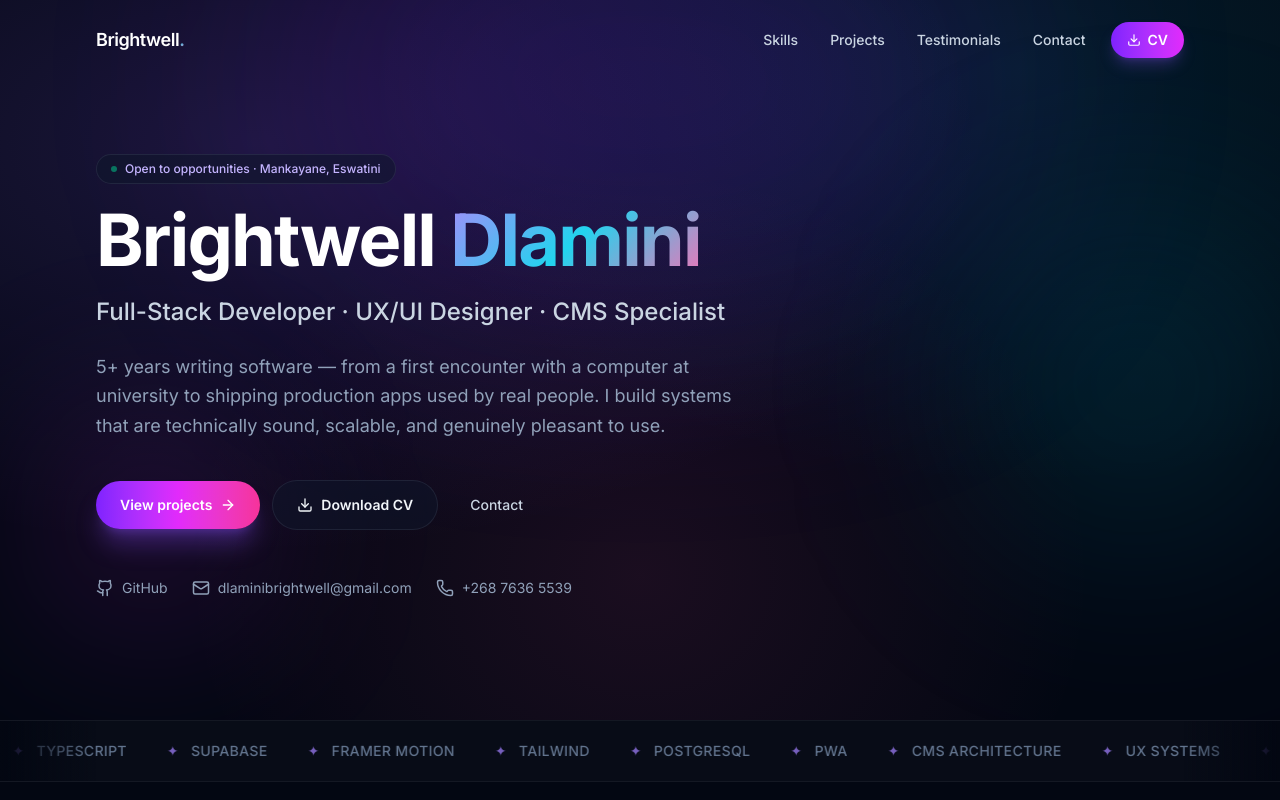
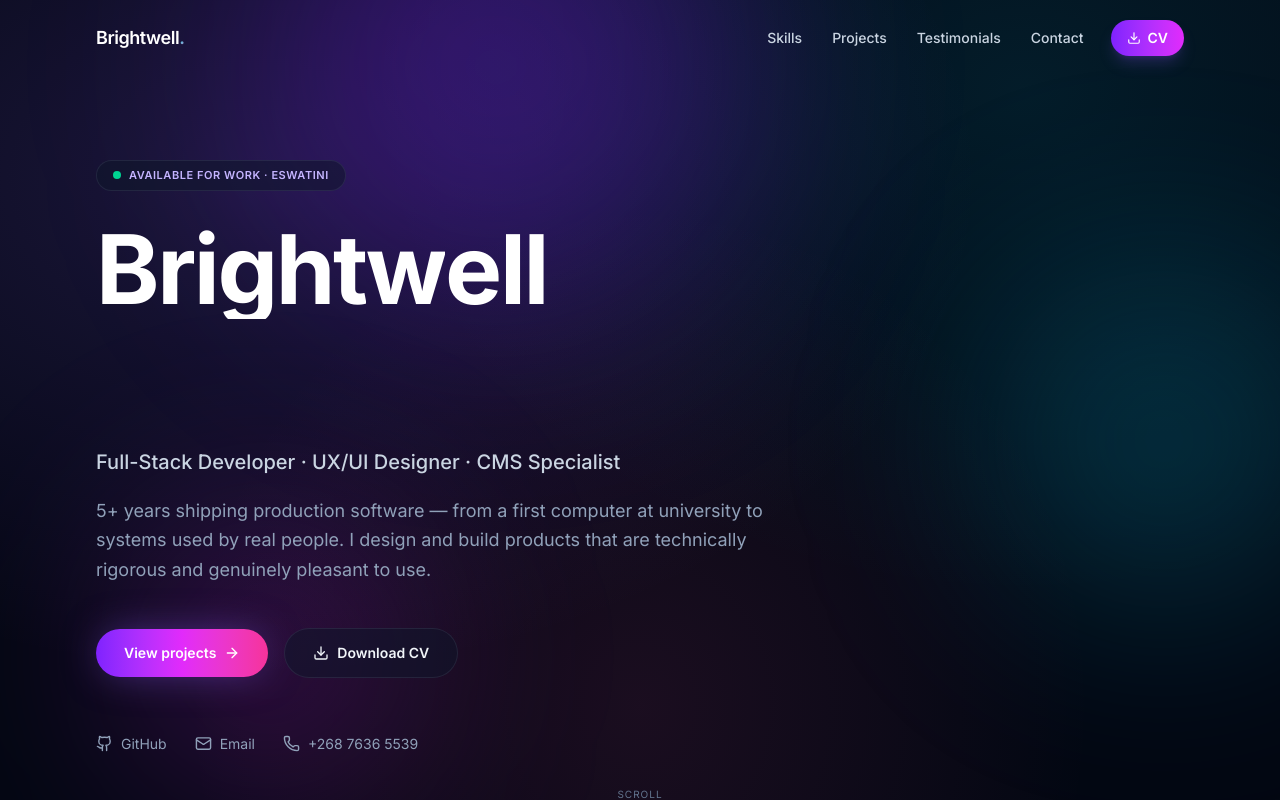
Before and after one commit to Brightwell-Dlamini/brightwell-portfolio, a Next.js app: page / in a window 1280 px wide. Shown: the top 800 px of the page. Built offline with nearby package versions, Linux system fonts and the light colour scheme.

Commit message:
feat(motion): expert Hero + Navbar with magnetic links and scroll-shrink

```diff
--- a/src/components/Hero.tsx
+++ b/src/components/Hero.tsx
@@ -7,9 +7,12 @@ import {
   useTransform,
   useMotionValue,
   useSpring,
+  useTime,
 } from "framer-motion";
 import { ArrowRight, Download, Github, Mail, Phone } from "lucide-react";
-import { staggerContainer, fadeUp, springSoft } from "@/lib/animations";
+import { SplitText } from "@/components/SplitText";
+import { MagneticButton } from "@/components/MagneticButton";
+import { staggerContainer, fadeUp } from "@/lib/animations";
 
 export function Hero() {
   const sectionRef = useRef<HTMLElement>(null);
@@ -18,145 +21,92 @@ export function Hero() {
     offset: ["start start", "end start"],
   });
 
-  const yBlob1 = useTransform(scrollYProgress, [0, 1], [0, 120]);
-  const yBlob2 = useTransform(scrollYProgress, [0, 1], [0, -80]);
-  const opacityContent = useTransform(scrollYProgress, [0, 0.6], [1, 0.3]);
+  const yContent = useTransform(scrollYProgress, [0, 1], [0, 180]);
+  const opacityContent = useTransform(scrollYProgress, [0, 0.55], [1, 0]);
+  const scaleContent = useTransform(scrollYProgress, [0, 0.7], [1, 0.92]);
 
   const mouseX = useMotionValue(0);
   const mouseY = useMotionValue(0);
-  const springX = useSpring(mouseX, { stiffness: 50, damping: 20 });
-  const springY = useSpring(mouseY, { stiffness: 50, damping: 20 });
-  const orb1X = useTransform(springX, [-1, 1], [-18, 18]);
-  const orb1Y = useTransform(springY, [-1, 1], [-12, 12]);
-  const orb2X = useTransform(springX, [-1, 1], [14, -14]);
-  const orb2Y = useTransform(springY, [-1, 1], [10, -10]);
+  const springX = useSpring(mouseX, { stiffness: 40, damping: 18 });
+  const springY = useSpring(mouseY, { stiffness: 40, damping: 18 });
+  const orb1X = useTransform(springX, [-1, 1], [-30, 30]);
+  const orb1Y = useTransform(springY, [-1, 1], [-20, 20]);
+  const orb2X = useTransform(springX, [-1, 1], [24, -24]);
+
+  const t = useTime();
+  const floatY = useTransform(t, (v) => Math.sin(v / 900) * 18);
+  const floatY2 = useTransform(t, (v) => Math.cos(v / 1100) * 22);
 
   const onMouseMove = (e: React.MouseEvent) => {
-    const { clientX, clientY } = e;
-    const { innerWidth, innerHeight } = window;
-    mouseX.set((clientX / innerWidth) * 2 - 1);
-    mouseY.set((clientY / innerHeight) * 2 - 1);
+    mouseX.set((e.clientX / window.innerWidth) * 2 - 1);
+    mouseY.set((e.clientY / window.innerHeight) * 2 - 1);
   };
 
   return (
     <section
       ref={sectionRef}
       onMouseMove={onMouseMove}
-      className="relative overflow-hidden pt-28 pb-20 sm:pt-36 sm:pb-28 min-h-[90vh] flex items-center mesh-bg"
+      className="relative overflow-hidden pt-32 pb-24 sm:pt-40 sm:pb-32 min-h-[100vh] flex items-center mesh-bg"
     >
-      <motion.div
-        className="pointer-events-none absolute -top-32 left-1/2 h-[420px] w-[700px] -translate-x-1/2 rounded-full bg-violet-600/25 blur-[120px] will-change-transform"
-        style={{ y: yBlob1, x: orb1X }}
-        animate={{ scale: [1, 1.08, 1], opacity: [0.5, 0.7, 0.5] }}
-        transition={{ duration: 8, repeat: Infinity, ease: "easeInOut" }}
-      />
-      <motion.div
-        className="pointer-events-none absolute top-1/3 right-0 h-72 w-72 rounded-full bg-cyan-500/15 blur-[100px] will-change-transform"
-        style={{ y: yBlob2, x: orb2X, translateY: orb1Y }}
-        animate={{ scale: [1, 1.12, 1] }}
-        transition={{ duration: 10, repeat: Infinity, ease: "easeInOut", delay: 1 }}
-      />
-      <motion.div
-        className="pointer-events-none absolute bottom-20 left-10 h-56 w-56 rounded-full bg-fuchsia-500/15 blur-[90px] will-change-transform"
-        style={{ x: orb2X, y: orb2Y }}
-        animate={{ y: [0, -20, 0] }}
-        transition={{ duration: 6, repeat: Infinity, ease: "easeInOut" }}
-      />
+      <motion.div className="pointer-events-none absolute -top-40 left-[20%] h-[480px] w-[480px] rounded-full bg-violet-600/30 blur-[110px] will-change-transform" style={{ x: orb1X, y: floatY }} />
+      <motion.div className="pointer-events-none absolute top-[30%] right-[-5%] h-[360px] w-[360px] rounded-full bg-cyan-500/20 blur-[100px] will-change-transform" style={{ x: orb2X, y: floatY2 }} />
+      <motion.div className="pointer-events-none absolute bottom-[10%] left-[10%] h-[280px] w-[280px] rounded-full bg-fuchsia-500/20 blur-[90px] will-change-transform" style={{ x: orb2X, y: orb1Y }} animate={{ scale: [1, 1.15, 1] }} transition={{ duration: 7, repeat: Infinity, ease: "easeInOut" }} />
 
-      <motion.div
-        className="relative mx-auto max-w-6xl px-4 sm:px-6 lg:px-8 w-full"
-        style={{ opacity: opacityContent }}
-        variants={staggerContainer}
-        initial="hidden"
-        animate="visible"
-      >
-        <div className="max-w-3xl">
-          <motion.p
-            variants={fadeUp}
-            className="mb-5 inline-flex items-center gap-2 rounded-full border border-white/10 glass px-3.5 py-1.5 text-xs font-medium text-violet-300"
-          >
-            <span className="h-1.5 w-1.5 rounded-full bg-emerald-400 animate-pulse" />
-            Open to opportunities · Mankayane, Eswatini
-          </motion.p>
+      <div className="pointer-events-none absolute inset-0 opacity-[0.04]" style={{ backgroundImage: "linear-gradient(rgba(255,255,255,0.08) 1px, transparent 1px), linear-gradient(90deg, rgba(255,255,255,0.08) 1px, transparent 1px)", backgroundSize: "64px 64px", maskImage: "radial-gradient(ellipse at center, black 20%, transparent 70%)" }} />
 
-          <motion.h1
-            variants={fadeUp}
-            className="text-4xl font-bold tracking-tight text-white sm:text-5xl lg:text-7xl"
-          >
-            Brightwell{" "}
-            <span className="gradient-text">Dlamini</span>
-          </motion.h1>
+      <motion.div className="relative mx-auto max-w-6xl px-4 sm:px-6 lg:px-8 w-full" style={{ y: yContent, opacity: opacityContent, scale: scaleContent }}>
+        <motion.div variants={staggerContainer} initial="hidden" animate="visible">
+          <motion.div variants={fadeUp} className="mb-7">
+            <span className="inline-flex items-center gap-2 rounded-full border border-white/10 glass px-4 py-1.5 text-[11px] font-semibold tracking-wider uppercase text-violet-300">
+              <span className="relative flex h-2 w-2">
+                <span className="absolute inline-flex h-full w-full animate-ping rounded-full bg-emerald-400 opacity-60" />
+                <span className="relative inline-flex h-2 w-2 rounded-full bg-emerald-400" />
+              </span>
+              Available for work · Eswatini
+            </span>
+          </motion.div>
 
-          <motion.p
-            variants={fadeUp}
-            className="mt-5 text-xl font-medium text-slate-300 sm:text-2xl"
-          >
+          <div className="overflow-hidden">
+            <SplitText text="Brightwell" as="h1" mode="chars" className="block text-5xl sm:text-6xl lg:text-8xl font-bold tracking-tight text-white leading-[1.05]" />
+          </div>
+          <div className="overflow-hidden mt-1">
+            <SplitText text="Dlamini" as="h1" mode="chars" delay={0.35} className="block text-5xl sm:text-6xl lg:text-8xl font-bold tracking-tight gradient-text leading-[1.05]" />
+          </div>
+
+          <motion.p variants={fadeUp} className="mt-6 text-lg sm:text-xl text-slate-300 max-w-xl font-medium">
             Full-Stack Developer · UX/UI Designer · CMS Specialist
           </motion.p>
 
-          <motion.p
-            variants={fadeUp}
-            className="mt-6 max-w-2xl text-base leading-relaxed text-slate-400 sm:text-lg"
-          >
-            5+ years writing software — from a first encounter with a computer at university to
-            shipping production apps used by real people. I build systems that are technically
-            sound, scalable, and genuinely pleasant to use.
+          <motion.p variants={fadeUp} className="mt-5 max-w-2xl text-base leading-relaxed text-slate-400 sm:text-lg">
+            5+ years shipping production software — from a first computer at university to systems used by real people. I design and build products that are technically rigorous and genuinely pleasant to use.
           </motion.p>
 
-          <motion.div variants={fadeUp} className="mt-10 flex flex-wrap items-center gap-3">
-            <motion.a
-              href="#projects"
-              className="inline-flex items-center gap-2 rounded-full bg-gradient-to-r from-violet-600 via-fuchsia-500 to-pink-500 px-6 py-3.5 text-sm font-semibold text-white shadow-xl shadow-violet-500/30"
-              whileHover={{ scale: 1.05, boxShadow: "0 16px 40px -10px rgba(139,92,246,0.55)" }}
-              whileTap={{ scale: 0.96 }}
-              transition={springSoft}
-            >
-              View projects
-              <ArrowRight size={16} />
-            </motion.a>
-            <motion.a
-              href="/resume"
-              className="inline-flex items-center gap-2 rounded-full border border-white/15 glass px-6 py-3.5 text-sm font-semibold text-slate-100"
-              whileHover={{ scale: 1.04, borderColor: "rgba(167,139,250,0.5)" }}
-              whileTap={{ scale: 0.96 }}
-            >
-              <Download size={16} />
-              Download CV
-            </motion.a>
-            <motion.a
-              href="#contact"
-              className="inline-flex items-center gap-2 rounded-full px-5 py-3.5 text-sm font-medium text-slate-300"
-              whileHover={{ color: "#fff", x: 2 }}
-              whileTap={{ scale: 0.96 }}
-            >
-              Contact
-            </motion.a>
+          <motion.div variants={fadeUp} className="mt-11 flex flex-wrap items-center gap-4">
+            <MagneticButton href="#projects" className="inline-flex items-center gap-2 rounded-full bg-gradient-to-r from-violet-600 via-fuchsia-500 to-pink-500 px-7 py-3.5 text-sm font-semibold text-white shadow-[0_0_40px_-8px_rgba(139,92,246,0.55)]">
+              View projects <ArrowRight size={16} />
+            </MagneticButton>
+            <MagneticButton href="/resume" className="inline-flex items-center gap-2 rounded-full border border-white/15 glass px-7 py-3.5 text-sm font-semibold text-slate-100">
+              <Download size={16} /> Download CV
+            </MagneticButton>
           </motion.div>
 
-          <motion.div
-            variants={fadeUp}
-            className="mt-12 flex flex-wrap items-center gap-6 text-sm text-slate-400"
-          >
+          <motion.div variants={fadeUp} className="mt-14 flex flex-wrap items-center gap-7 text-sm text-slate-400">
             {[
               { href: "https://github.com/Brightwell-Dlamini", icon: Github, label: "GitHub" },
-              { href: "mailto:dlaminibrightwell@gmail.com", icon: Mail, label: "dlaminibrightwell@gmail.com" },
+              { href: "mailto:dlaminibrightwell@gmail.com", icon: Mail, label: "Email" },
               { href: "tel:+26876365539", icon: Phone, label: "+268 7636 5539" },
             ].map((item) => (
-              <motion.a
-                key={item.href}
-                href={item.href}
-                target={item.href.startsWith("http") ? "_blank" : undefined}
-                rel={item.href.startsWith("http") ? "noopener noreferrer" : undefined}
-                className="inline-flex items-center gap-2"
-                whileHover={{ color: "#fff", y: -2 }}
-                whileTap={{ scale: 0.97 }}
-              >
-                <item.icon size={18} />
-                {item.label}
-              </motion.a>
+              <MagneticButton key={item.href} href={item.href} strength={0.2} className="inline-flex items-center gap-2 hover:text-white transition-colors">
+                <item.icon size={17} /> {item.label}
+              </MagneticButton>
             ))}
           </motion.div>
-        </div>
+        </motion.div>
+      </motion.div>
+
+      <motion.div className="absolute bottom-8 left-1/2 -translate-x-1/2 flex flex-col items-center gap-2" initial={{ opacity: 0 }} animate={{ opacity: 1 }} transition={{ delay: 1.4 }}>
+        <span className="text-[10px] uppercase tracking-widest text-slate-500">Scroll</span>
+        <motion.div className="h-10 w-[1px] bg-gradient-to-b from-violet-400 to-transparent origin-top" animate={{ scaleY: [0.4, 1, 0.4], opacity: [0.4, 1, 0.4] }} transition={{ duration: 1.8, repeat: Infinity, ease: "easeInOut" }} />
       </motion.div>
     </section>
   );
--- a/src/components/Navbar.tsx
+++ b/src/components/Navbar.tsx
@@ -6,9 +6,11 @@ import {
   AnimatePresence,
   useScroll,
   useMotionValueEvent,
+  useTransform,
 } from "framer-motion";
 import { Menu, X, Download } from "lucide-react";
-import { mobileMenu, mobileItem, springSnappy } from "@/lib/animations";
+import { mobileMenu, mobileItem } from "@/lib/animations";
+import { MagneticButton } from "@/components/MagneticButton";
 
 const links = [
   { href: "#skills", label: "Skills" },
@@ -21,14 +23,12 @@ export function Navbar() {
   const [open, setOpen] = useState(false);
   const [scrolled, setScrolled] = useState(false);
   const { scrollY } = useScroll();
+  const navPad = useTransform(scrollY, [0, 80], [20, 10]);
 
-  useMotionValueEvent(scrollY, "change", (y) => {
-    setScrolled(y > 24);
-  });
+  useMotionValueEvent(scrollY, "change", (y) => setScrolled(y > 30));
 
   useEffect(() => {
-    if (open) document.body.style.overflow = "hidden";
-    else document.body.style.overflow = "";
+    document.body.style.overflow = open ? "hidden" : "";
     return () => {
       document.body.style.overflow = "";
     };
@@ -36,94 +36,48 @@ export function Navbar() {
 
   return (
     <motion.header
-      className="fixed top-0 left-0 right-0 z-50"
-      initial={false}
+      className="fixed top-0 left-0 right-0 z-50 border-b"
+      style={{
+        paddingTop: navPad,
+        paddingBottom: navPad,
+        borderBottomColor: scrolled ? "rgba(255,255,255,0.06)" : "rgba(0,0,0,0)",
+      }}
       animate={{
-        height: scrolled ? 64 : 80,
-        backgroundColor: scrolled ? "rgba(3, 7, 18, 0.85)" : "rgba(3, 7, 18, 0)",
-        backdropFilter: scrolled ? "blur(16px)" : "blur(0px)",
-        borderBottomColor: scrolled ? "rgba(148, 163, 184, 0.12)" : "rgba(0,0,0,0)",
+        backgroundColor: scrolled ? "rgba(3,7,18,0.8)" : "rgba(3,7,18,0)",
+        backdropFilter: scrolled ? "blur(20px) saturate(1.4)" : "blur(0px)",
       }}
-      transition={{ duration: 0.25, ease: "easeOut" }}
-      style={{ borderBottomWidth: 1, willChange: "height, background-color" }}
+      transition={{ duration: 0.3 }}
     >
-      <div className="mx-auto flex h-full max-w-6xl items-center justify-between px-4 sm:px-6 lg:px-8">
-        <motion.a
-          href="#"
-          className="text-lg font-semibold tracking-tight text-white"
-          whileHover={{ scale: 1.03 }}
-          whileTap={{ scale: 0.97 }}
-        >
+      <div className="mx-auto flex max-w-6xl items-center justify-between px-4 sm:px-6 lg:px-8">
+        <MagneticButton href="#" strength={0.15} className="text-lg font-semibold tracking-tight text-white">
           Brightwell<span className="gradient-text">.</span>
-        </motion.a>
+        </MagneticButton>
 
-        <nav className="hidden md:flex items-center gap-1">
+        <nav className="hidden md:flex items-center gap-0.5">
           {links.map((link) => (
-            <motion.a
-              key={link.href}
-              href={link.href}
-              className="relative rounded-full px-3.5 py-2 text-sm font-medium text-slate-300 hover:text-white"
-              whileHover={{ y: -1 }}
-              whileTap={{ scale: 0.96 }}
-              transition={springSnappy}
-            >
+            <MagneticButton key={link.href} href={link.href} strength={0.2} className="rounded-full px-3.5 py-2 text-sm font-medium text-slate-300 hover:text-white">
               {link.label}
-            </motion.a>
+            </MagneticButton>
           ))}
-          <motion.a
-            href="/resume"
-            className="ml-2 inline-flex items-center gap-1.5 rounded-full bg-gradient-to-r from-violet-600 to-fuchsia-500 px-4 py-2 text-sm font-semibold text-white shadow-lg shadow-violet-500/25"
-            whileHover={{ scale: 1.04, boxShadow: "0 10px 30px -8px rgba(139,92,246,0.5)" }}
-            whileTap={{ scale: 0.96 }}
-          >
-            <Download size={14} />
-            CV
-          </motion.a>
+          <MagneticButton href="/resume" className="ml-3 inline-flex items-center gap-1.5 rounded-full bg-gradient-to-r from-violet-600 to-fuchsia-500 px-4 py-2 text-sm font-semibold text-white shadow-lg shadow-violet-500/20">
+            <Download size={14} /> CV
+          </MagneticButton>
         </nav>
 
-        <motion.button
-          className="md:hidden rounded-full p-2 text-slate-300 hover:text-white hover:bg-white/5"
-          onClick={() => setOpen(!open)}
-          aria-label="Toggle menu"
-          whileTap={{ scale: 0.9 }}
-        >
+        <motion.button className="md:hidden rounded-full p-2 text-slate-300" onClick={() => setOpen(!open)} whileTap={{ scale: 0.88, rotate: 90 }} aria-label="Menu">
           {open ? <X size={22} /> : <Menu size={22} />}
         </motion.button>
       </div>
 
       <AnimatePresence>
         {open && (
-          <motion.div
-            className="md:hidden overflow-hidden border-t border-white/10 glass-strong"
-            variants={mobileMenu}
-            initial="closed"
-            animate="open"
-            exit="closed"
-          >
-            <nav className="flex flex-col gap-1 px-4 py-4">
+          <motion.div className="md:hidden overflow-hidden border-t border-white/10 glass-strong" variants={mobileMenu} initial="closed" animate="open" exit="closed">
+            <nav className="flex flex-col gap-1 px-4 py-5">
               {links.map((link, i) => (
-                <motion.a
-                  key={link.href}
-                  href={link.href}
-                  onClick={() => setOpen(false)}
-                  className="rounded-xl px-3 py-3 text-sm font-medium text-slate-200 hover:bg-white/5"
-                  variants={mobileItem}
-                  custom={i}
-                  initial="closed"
-                  animate="open"
-                  transition={{ delay: i * 0.05 }}
-                >
+                <motion.a key={link.href} href={link.href} onClick={() => setOpen(false)} className="rounded-xl px-3 py-3 text-sm font-medium text-slate-200" variants={mobileItem} initial="closed" animate="open" transition={{ delay: i * 0.05 }}>
                   {link.label}
                 </motion.a>
               ))}
-              <motion.a
-                href="/resume"
-                onClick={() => setOpen(false)}
-                className="mt-2 rounded-xl bg-gradient-to-r from-violet-600 to-fuchsia-500 px-3 py-3 text-center text-sm font-semibold text-white"
-                whileTap={{ scale: 0.98 }}
-              >
-                Download CV
-              </motion.a>
             </nav>
           </motion.div>
         )}
```
